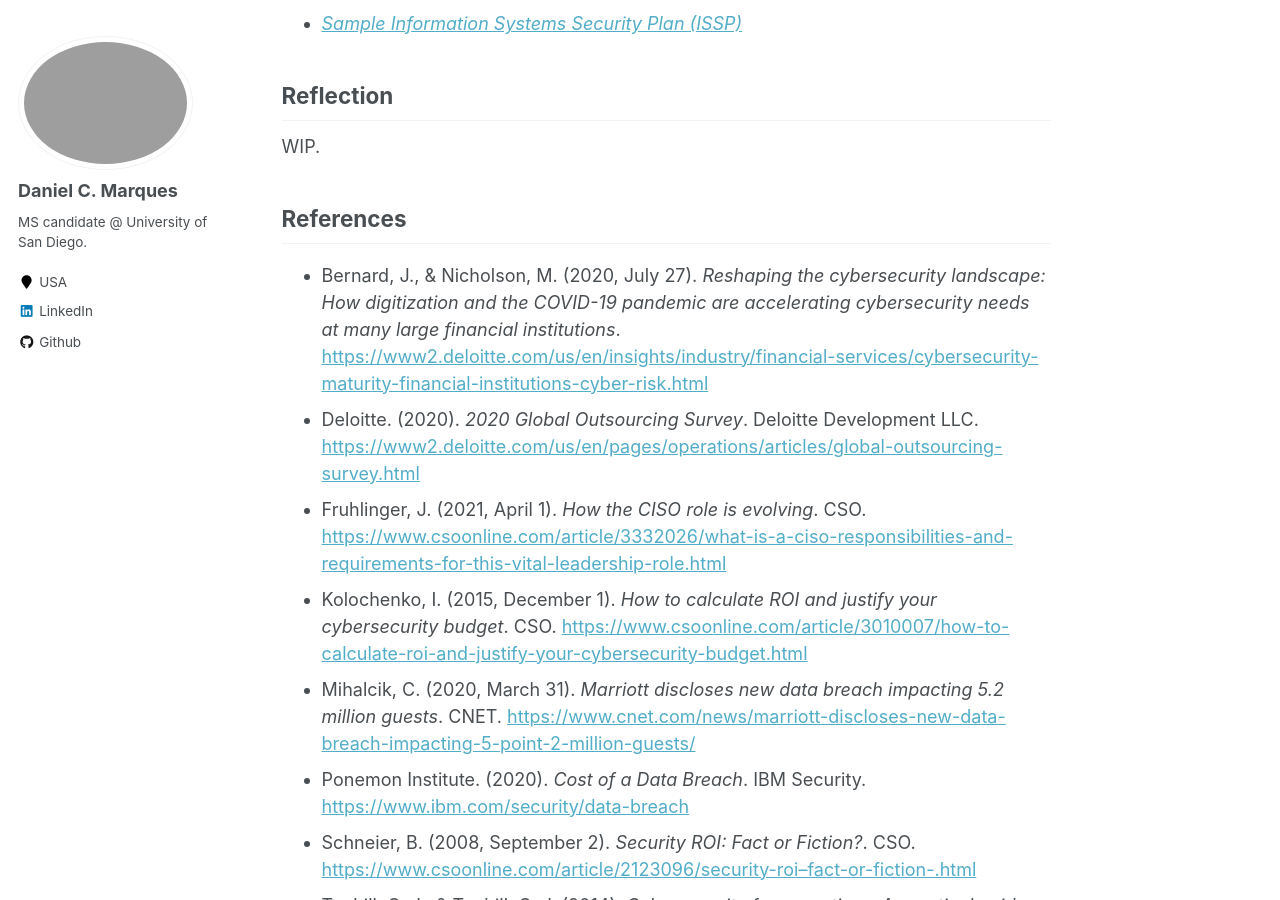
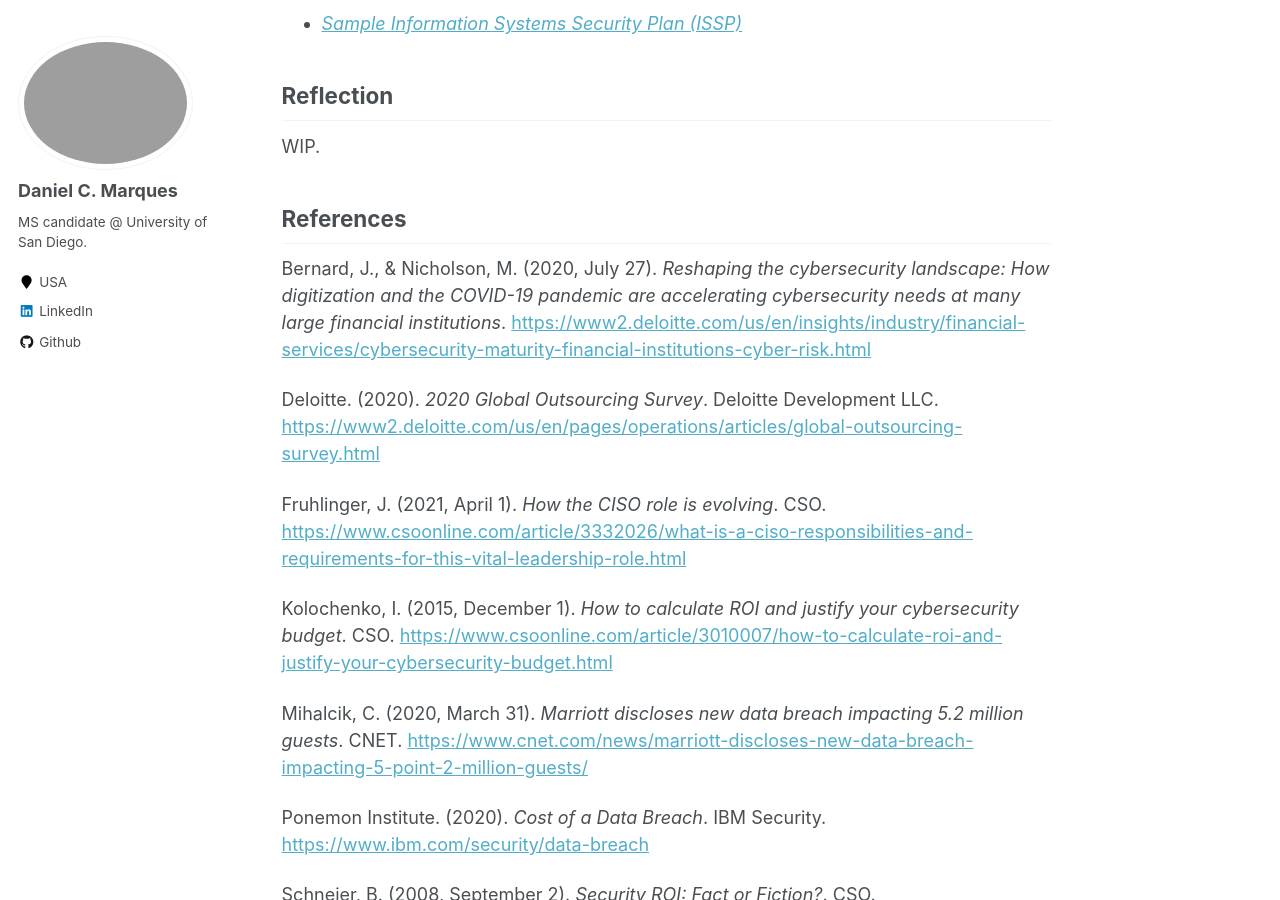
Before and after one commit to danielcmarques/danielcmarques.github.io, a Jekyll site: the page built from _portfolio/csol550.md, in a window 1280 px wide and 900 px high, scrolled down 3178 px. Built offline with Jekyll 4.4.1, drawn with Linux system fonts in a browser that asks for light colours.

```diff
--- a/_portfolio/csol550.md
+++ b/_portfolio/csol550.md
@@ -50,11 +50,19 @@ WIP.
 WIP.
 
 ## References
-* Bernard, J., & Nicholson, M. (2020, July 27). _Reshaping the cybersecurity landscape: How digitization and the COVID-19 pandemic are accelerating cybersecurity needs at many large financial institutions_. [https://www2.deloitte.com/us/en/insights/industry/financial-services/cybersecurity-maturity-financial-institutions-cyber-risk.html](https://www2.deloitte.com/us/en/insights/industry/financial-services/cybersecurity-maturity-financial-institutions-cyber-risk.html)
-* Deloitte. (2020). _2020 Global Outsourcing Survey_. Deloitte Development LLC. [https://www2.deloitte.com/us/en/pages/operations/articles/global-outsourcing-survey.html](https://www2.deloitte.com/us/en/pages/operations/articles/global-outsourcing-survey.html)
-* Fruhlinger, J. (2021, April 1). _How the CISO role is evolving_. CSO. [https://www.csoonline.com/article/3332026/what-is-a-ciso-responsibilities-and-requirements-for-this-vital-leadership-role.html](https://www.csoonline.com/article/3332026/what-is-a-ciso-responsibilities-and-requirements-for-this-vital-leadership-role.html)
-* Kolochenko, I. (2015, December 1). _How to calculate ROI and justify your cybersecurity budget_. CSO. [https://www.csoonline.com/article/3010007/how-to-calculate-roi-and-justify-your-cybersecurity-budget.html](https://www.csoonline.com/article/3010007/how-to-calculate-roi-and-justify-your-cybersecurity-budget.html)
-* Mihalcik, C. (2020, March 31). _Marriott discloses new data breach impacting 5.2 million guests_. CNET. [https://www.cnet.com/news/marriott-discloses-new-data-breach-impacting-5-point-2-million-guests/](https://www.cnet.com/news/marriott-discloses-new-data-breach-impacting-5-point-2-million-guests/)
-* Ponemon Institute. (2020). _Cost of a Data Breach_. IBM Security. [https://www.ibm.com/security/data-breach](https://www.ibm.com/security/data-breach)
-* Schneier, B. (2008, September 2). _Security ROI: Fact or Fiction?_. CSO. [https://www.csoonline.com/article/2123096/security-roi--fact-or-fiction-.html](https://www.csoonline.com/article/2123096/security-roi--fact-or-fiction-.html)
-* Touhill, G. J., & Touhill, C. J. (2014). _Cybersecurity for executives: A practical guide_. John Wiley & Sons.
+
+Bernard, J., & Nicholson, M. (2020, July 27). _Reshaping the cybersecurity landscape: How digitization and the COVID-19 pandemic are accelerating cybersecurity needs at many large financial institutions_. [https://www2.deloitte.com/us/en/insights/industry/financial-services/cybersecurity-maturity-financial-institutions-cyber-risk.html](https://www2.deloitte.com/us/en/insights/industry/financial-services/cybersecurity-maturity-financial-institutions-cyber-risk.html)
+
+Deloitte. (2020). _2020 Global Outsourcing Survey_. Deloitte Development LLC. [https://www2.deloitte.com/us/en/pages/operations/articles/global-outsourcing-survey.html](https://www2.deloitte.com/us/en/pages/operations/articles/global-outsourcing-survey.html)
+
+Fruhlinger, J. (2021, April 1). _How the CISO role is evolving_. CSO. [https://www.csoonline.com/article/3332026/what-is-a-ciso-responsibilities-and-requirements-for-this-vital-leadership-role.html](https://www.csoonline.com/article/3332026/what-is-a-ciso-responsibilities-and-requirements-for-this-vital-leadership-role.html)
+
+Kolochenko, I. (2015, December 1). _How to calculate ROI and justify your cybersecurity budget_. CSO. [https://www.csoonline.com/article/3010007/how-to-calculate-roi-and-justify-your-cybersecurity-budget.html](https://www.csoonline.com/article/3010007/how-to-calculate-roi-and-justify-your-cybersecurity-budget.html)
+
+Mihalcik, C. (2020, March 31). _Marriott discloses new data breach impacting 5.2 million guests_. CNET. [https://www.cnet.com/news/marriott-discloses-new-data-breach-impacting-5-point-2-million-guests/](https://www.cnet.com/news/marriott-discloses-new-data-breach-impacting-5-point-2-million-guests/)
+
+Ponemon Institute. (2020). _Cost of a Data Breach_. IBM Security. [https://www.ibm.com/security/data-breach](https://www.ibm.com/security/data-breach)
+
+Schneier, B. (2008, September 2). _Security ROI: Fact or Fiction?_. CSO. [https://www.csoonline.com/article/2123096/security-roi--fact-or-fiction-.html](https://www.csoonline.com/article/2123096/security-roi--fact-or-fiction-.html)
+
+Touhill, G. J., & Touhill, C. J. (2014). _Cybersecurity for executives: A practical guide_. John Wiley & Sons.
```
